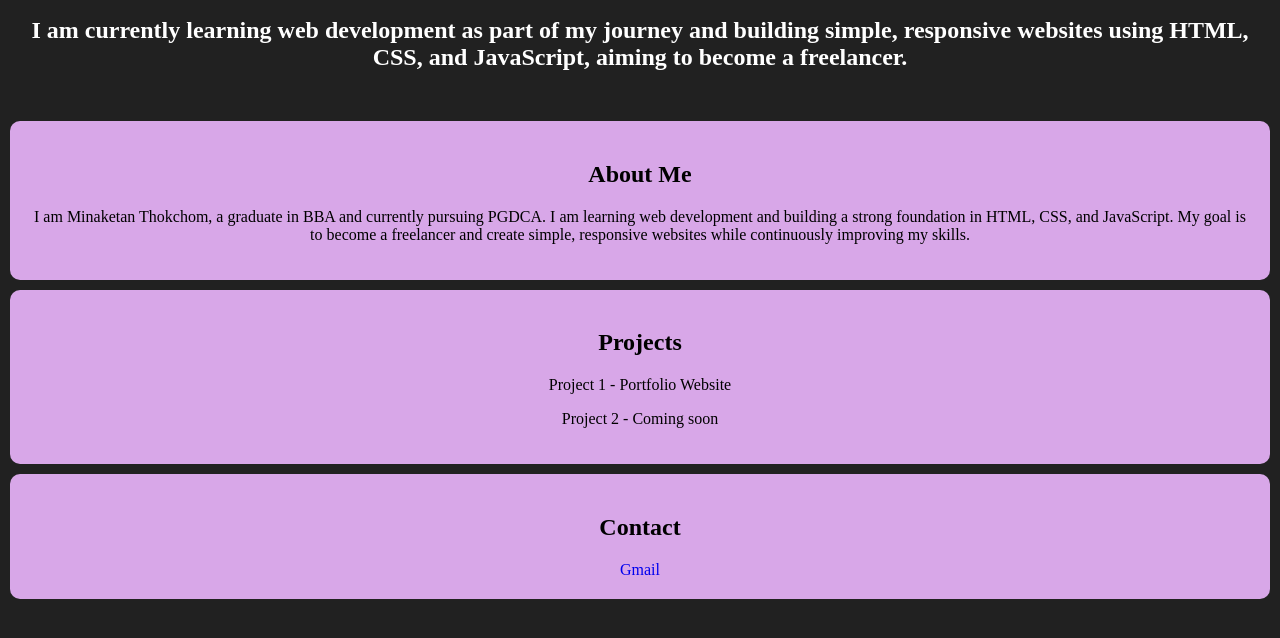
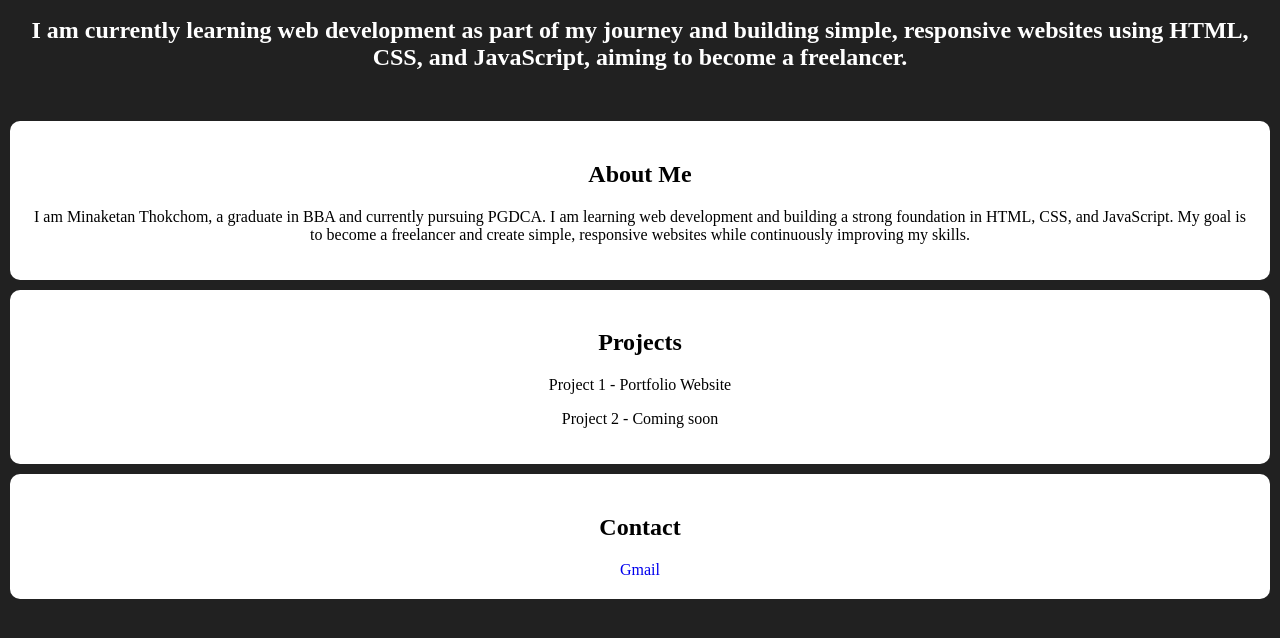
Before and after one commit to thokchomminaketan/minaketan, a plain HTML site: page index.html in a window 1280 px wide. Shown: the part 130-768 px from the top of the page. Drawn offline with Linux system fonts and the light colour scheme.

Commit message:
Update index.html

```diff
--- a/index.html
+++ b/index.html
@@ -17,7 +17,7 @@
     section {
       padding: 20px;
       margin: 10px;
-      background: rgb(216, 167, 232);
+      background: rgb(255, 255, 255);
       border-radius: 10px;
     }
     a {
```
